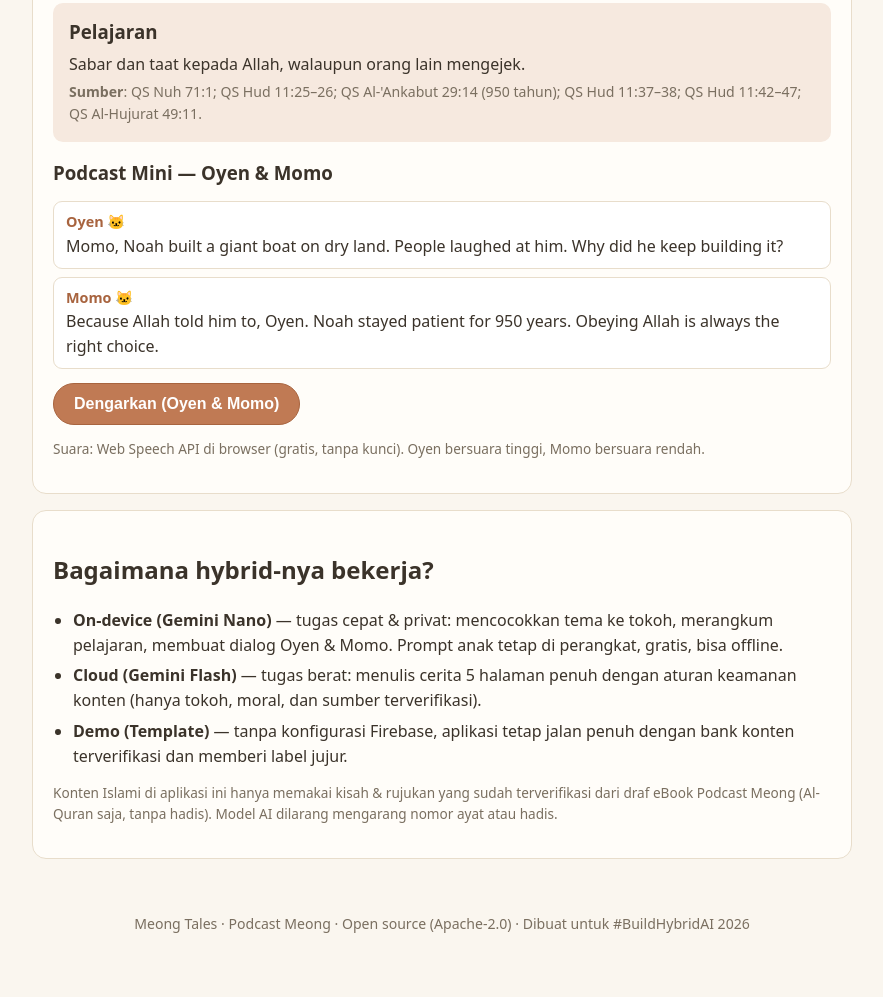
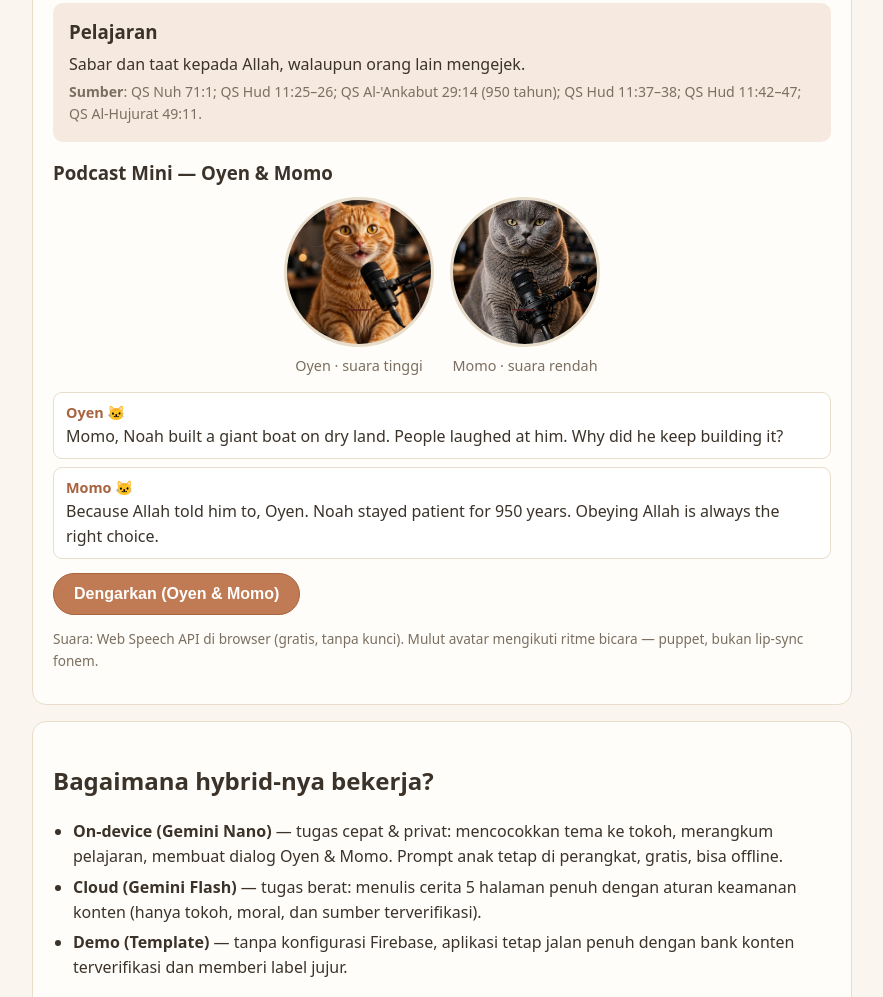
Before and after one commit to podcastmeong/meong-tales, a plain HTML site: page index.html in a window 1280 px wide. Shown: the part 1379-2376 px from the top of the page, without its empty margins (198-1081 px from the left). Before the commit the page ends 2354 px from the top, so only its background shows below. Drawn offline with Linux system fonts and the light colour scheme.

Commit message:
Kembalikan avatar (perintah Cipta 19 Nov 2026)

```diff
--- a/index.html
+++ b/index.html
@@ -92,9 +92,21 @@
 
     <div class="podcast-box">
       <h3 data-i18n="dialogue">Podcast Mini — Oyen &amp; Momo</h3>
+      <div class="avatars">
+        <figure class="avatar" data-speaker="oyen">
+          <img src="assets/oyen-avatar.jpg" alt="Oyen, kucing oranye">
+          <div class="mouth" data-open="0" aria-hidden="true"></div>
+          <figcaption data-i18n="oyenCap">Oyen · suara tinggi</figcaption>
+        </figure>
+        <figure class="avatar" data-speaker="momo">
+          <img src="assets/momo-avatar.jpg" alt="Momo, kucing abu-abu">
+          <div class="mouth" data-open="0" aria-hidden="true"></div>
+          <figcaption data-i18n="momoCap">Momo · suara rendah</figcaption>
+        </figure>
+      </div>
       <div id="dialogue" class="dialogue"></div>
       <button id="listen-btn" class="primary" data-i18n="listen" disabled>Dengarkan (Oyen &amp; Momo)</button>
-      <p class="fineprint">Suara: Web Speech API di browser (gratis, tanpa kunci). Oyen bersuara tinggi, Momo bersuara rendah.</p>
+      <p class="fineprint">Suara: Web Speech API di browser (gratis, tanpa kunci). Mulut avatar mengikuti ritme bicara — puppet, bukan lip-sync fonem.</p>
     </div>
   </section>
 
--- a/styles.css
+++ b/styles.css
@@ -82,6 +82,20 @@ button.secondary:disabled { opacity: 0.55; cursor: not-allowed; }
 
 .podcast-box { margin-top: 16px; }
 .podcast-box h3 { margin: 0 0 10px; }
+.avatars { display: flex; gap: 16px; justify-content: center; flex-wrap: wrap; }
+.avatar { margin: 0; text-align: center; position: relative; width: 150px; }
+.avatar img {
+  width: 150px; height: 150px; object-fit: cover; border-radius: 50%;
+  border: 3px solid var(--line); display: block; background: #eee;
+}
+.avatar.speaking img { border-color: #f2c200; }
+.avatar .mouth {
+  position: absolute; left: 50%; top: 62%; width: 26px; height: 14px;
+  margin-left: -13px; background: #5b1f1f; border-radius: 0 0 13px 13px;
+  transform: scaleY(0.15); transform-origin: top center;
+  transition: transform 0.09s linear; opacity: 0.85;
+}
+.avatar figcaption { margin-top: 8px; font-size: 0.9rem; color: var(--muted); }
 .dialogue { margin: 14px 0; display: grid; gap: 8px; }
 .dlg-line { border: 1px solid var(--line); border-radius: 9px; padding: 9px 12px; background: #fff; }
 .dlg-line strong { display: block; font-size: 0.9rem; color: var(--accent-dark); }
@@ -94,4 +108,6 @@ footer { text-align: center; color: var(--muted); font-size: 0.88rem; padding: 1
 @media (max-width: 600px) {
   .row { grid-template-columns: 1fr; }
   .hero h1 { font-size: 1.8rem; }
+  .avatar { width: 120px; }
+  .avatar img { width: 120px; height: 120px; }
 }
```
Also changed, not shown: js/tts.js (+4 -4 lines), assets/momo-avatar.jpg (added), assets/oyen-avatar.jpg (added), 3 other files.
